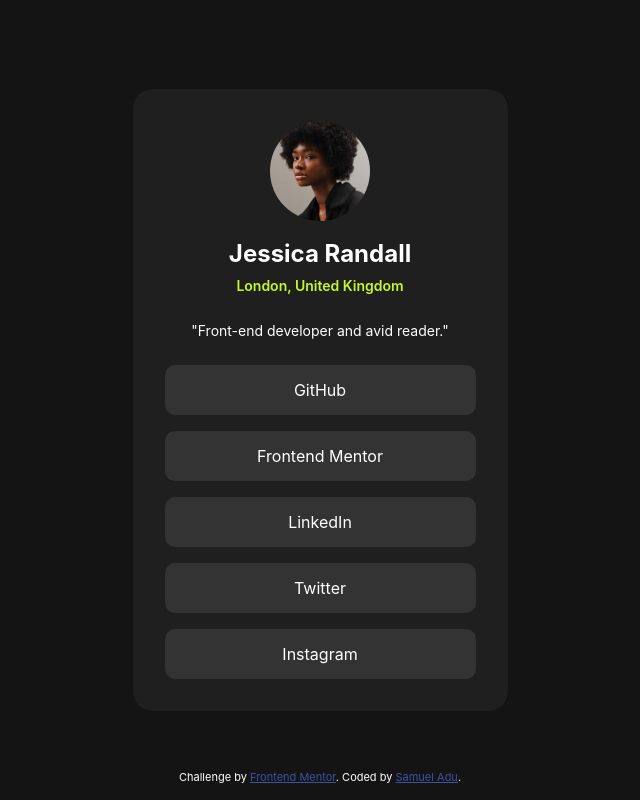
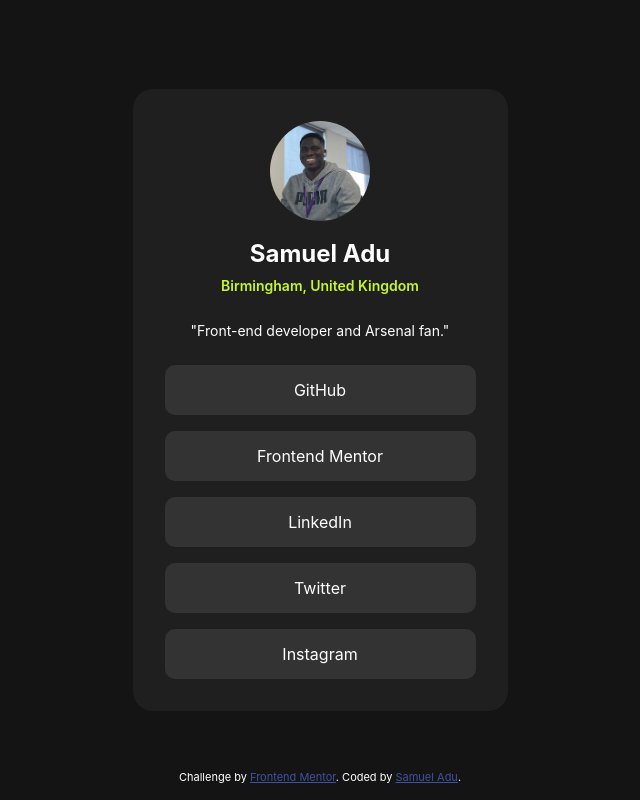
Before and after one commit to samuel-adu/social-links-profile, a plain HTML site: page index.html in a window 1280 px wide. Shown: the whole page, without its empty margins (320-960 px from the left). Drawn offline with Linux system fonts and the light colour scheme; a web font is replaced by a local one.

Commit message:
update with my information

```diff
--- a/index.html
+++ b/index.html
@@ -18,10 +18,10 @@
   </head>
   <body>
     <main class="card">
-      <img src="./assets/images/avatar-jessica.jpeg" alt="" class="avatar" />
-      <h1 class="name">Jessica Randall</h1>
-      <p class="location">London, United Kingdom</p>
-      <p class="bio">"Front-end developer and avid reader."</p>
+      <img src="./assets/images/samuel-avatar.jpg" alt="" class="avatar" />
+      <h1 class="name">Samuel Adu</h1>
+      <p class="location">Birmingham, United Kingdom</p>
+      <p class="bio">"Front-end developer and Arsenal fan."</p>
       <ul>
         <li>
           <a href="https://www.github.com/samuel-adu">GitHub</a>
```
